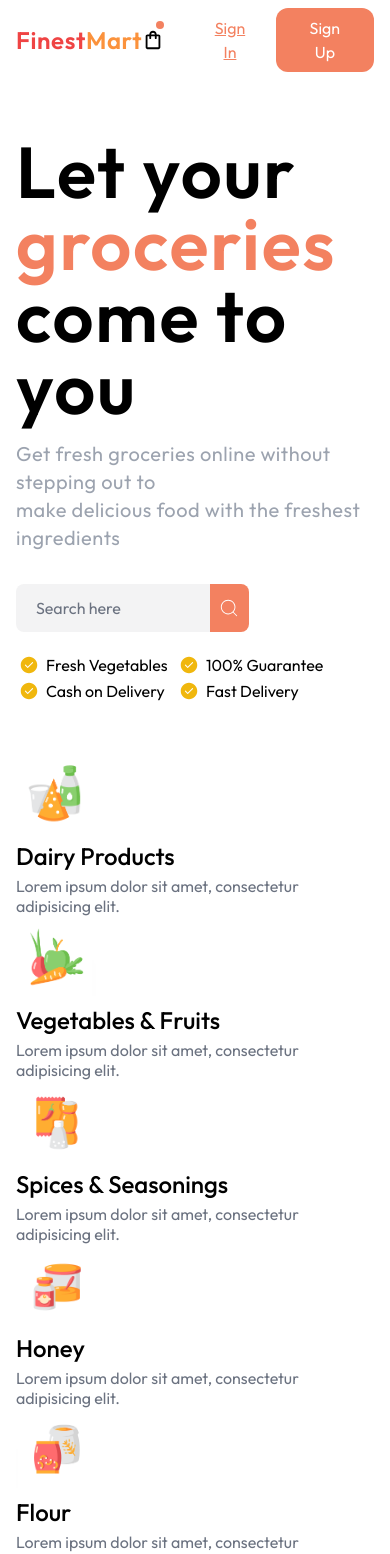
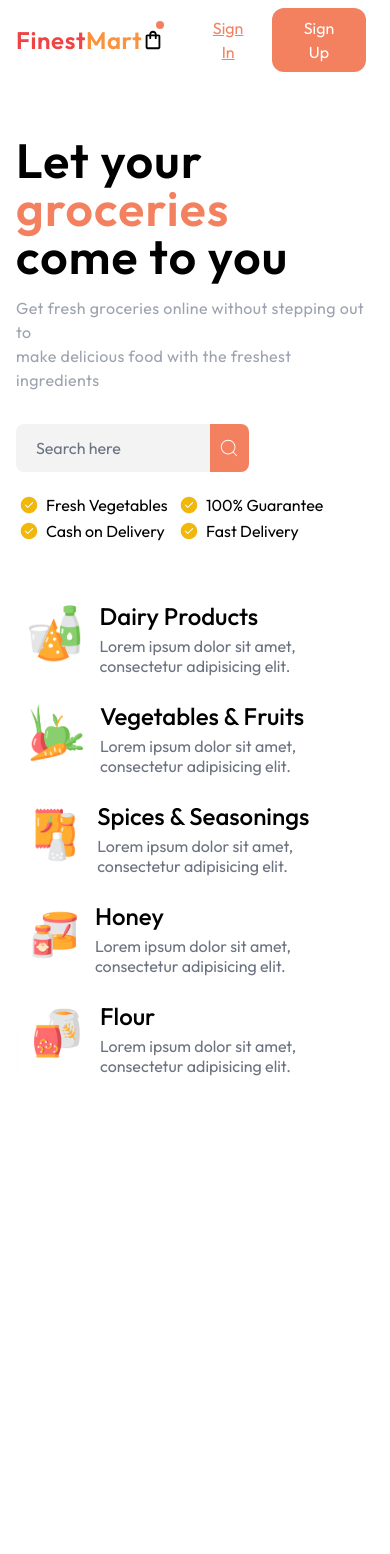
Before and after one commit to shivansh-pandey-531/FinestMart-frontend, a React (Vite) app: page / in a window 390 px wide. Shown: the top 1554 px of the page. After the commit the page ends 1076 px from the top, so only its background shows below. Built offline with nearby package versions, Linux system fonts and the light colour scheme.

Commit message:
#initial commit

```diff
--- a/src/components/Card.jsx
+++ b/src/components/Card.jsx
@@ -4,10 +4,12 @@ import React from 'react';
 const Card = (props) => {
 
   return (
-    <div className='flex flex-col'>
+    <div className='flex gap-1 sm:flex sm:flex-col'>
         <img src={props.img} className='h-20 w-20' alt="product-img" />
-        <h2 className='font-medium text-2xl mt-2'>{props.heading}</h2>
-        <p className='text-gray-500 mt-1'>{props.desc}</p>
+        <div>
+          <h2 className='font-medium text-2xl mt-2'>{props.heading}</h2>
+          <p className='text-gray-500 mt-1'>{props.desc}</p>
+        </div>
     </div>
   )
 }
--- a/src/components/Footer.jsx
+++ b/src/components/Footer.jsx
@@ -5,7 +5,7 @@ import FooterCards from "../static/FooterCards";
 const Footer = () => {
 
   return (
-    <div className='mt-12 grid md:grid-rows-2 md:grid-cols-3 lg:grid-rows-1 lg:grid-cols-5'>
+    <div className='mt-12 gap-4 grid md:grid-rows-2 md:grid-cols-3 lg:grid-rows-1 lg:grid-cols-5'>
       {
         FooterCards.map(({ id, img, heading, description }) => (
           <Card key={id} img={img} heading={heading} desc={description} />
--- a/src/components/HeroSection.jsx
+++ b/src/components/HeroSection.jsx
@@ -13,8 +13,8 @@ const HeroSection = () => {
       {/* Intro + Image */}
       <main className='flex relative'>
         <div className='flex flex-col'>
-          <h1 className='text-7xl font-semibold tracking-wide'>Let your <span className='text-[#F38160]'>groceries</span><br/> come to you</h1>
-          <p className='text-gray-400 mt-4 text-xl tracking-wide'>Get fresh groceries online without stepping out to<br/> make delicious food with the freshest ingredients</p>
+          <h1 className='text-5xl sm:text-7xl font-semibold tracking-wide'>Let your <span className='text-[#F38160]'>groceries</span><br/> come to you</h1>
+          <p className='text-base text-gray-400 mt-4 sm:text-xl tracking-wide'>Get fresh groceries online without stepping out to<br/> make delicious food with the freshest ingredients</p>
 
           <div className='mt-8 flex items-center gap-0 w-[65%]'>
             <input type="text" className='bg-[#F3F3F4] focus:outline-none border-none px-5 py-3 rounded-l-lg w-full placeholder-gray-500 text-base' placeholder='Search here' />
--- a/src/components/Navbar.jsx
+++ b/src/components/Navbar.jsx
@@ -25,7 +25,7 @@ const Navbar = () => {
             }
         </div>
 
-        <div className='flex items-center gap-6'>
+        <div className='flex items-center gap-6 mr-2'>
             <div className='relative mr-5 pt-2 cursor-pointer'>
                 <MdOutlineShoppingBag size={22} />
                 <div className='bg-[#F38160] h-2 w-2 rounded-full absolute right-0 top-0'></div>
```
